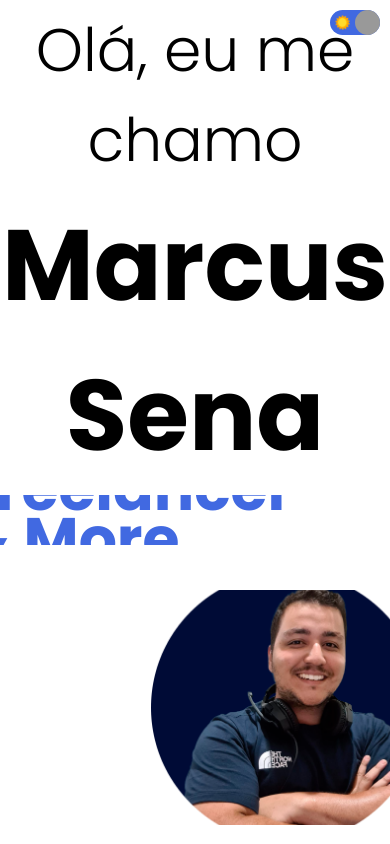
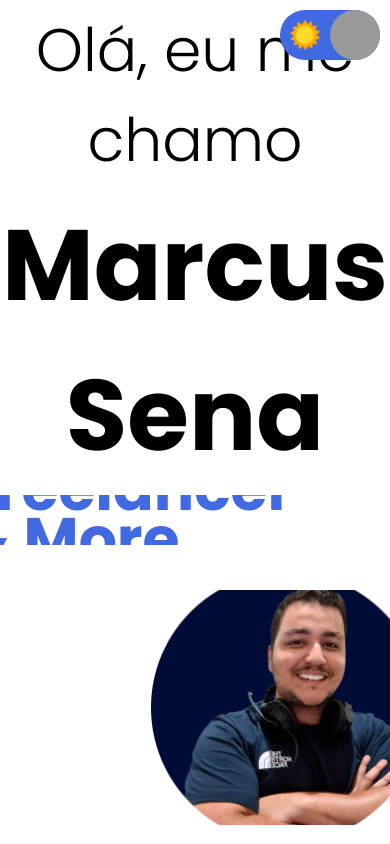
Before and after one commit to senaMarcus/resume, a React (Create React App) app: page / in a window 390 px wide. Shown: the top 844 px of the page. Built offline with nearby package versions, Linux system fonts and the light colour scheme; a web font is replaced by a local one.

Commit message:
add responsive configs on toggle component

```diff
--- a/src/components/Toggle/index.jsx
+++ b/src/components/Toggle/index.jsx
@@ -17,7 +17,7 @@ const Toggle = () => {
       <div
         className="t-button"
         onClick={handleClick}
-        style={{ left: theme.state.darkMode ? 0 : 25 }}
+        style={{ left: theme.state.darkMode ? 0 : 50 }}
       ></div>
     </div>
   );
--- a/src/components/Toggle/toggle.css
+++ b/src/components/Toggle/toggle.css
@@ -26,3 +26,21 @@
   position: absolute;
   cursor: pointer;
 }
+
+@media screen and (max-device-width: 1024px), screen and (max-width: 1024px) {
+  .t {
+    width: 100px;
+    height: 50px;
+    border-radius: 25px;
+  }
+
+  .t-icon {
+    width: 30px;
+    height: 30px;
+  }
+
+  .t-button {
+    width: 50px;
+    height: 50px;
+  }
+}
```
